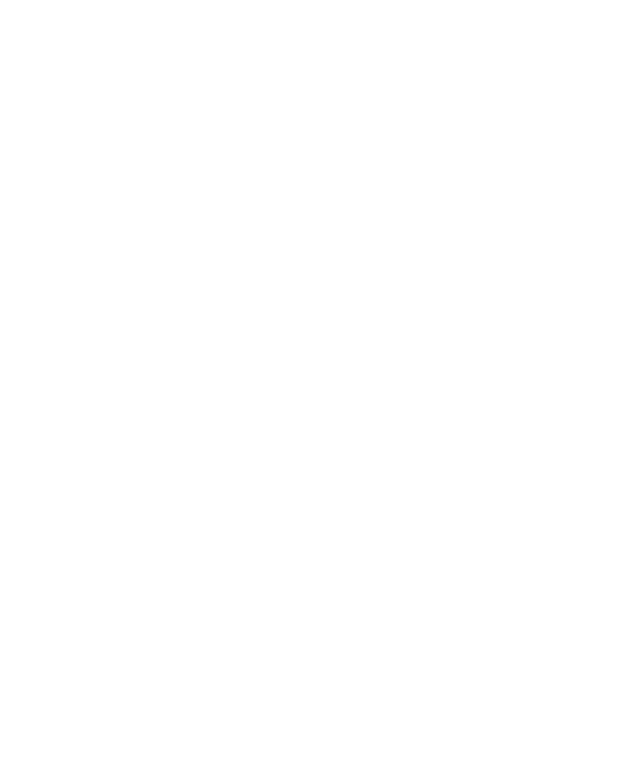
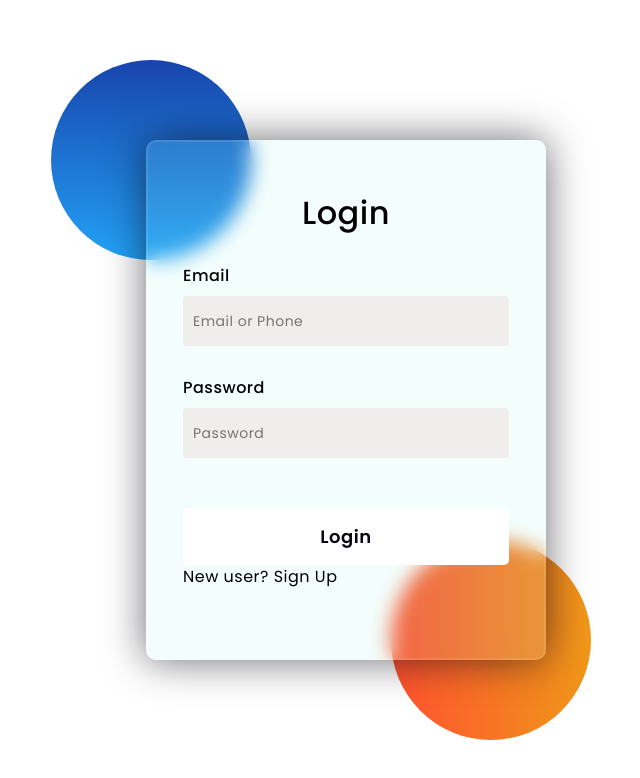
Before and after one commit to gharsh24/ThreeR, a React (Vite) app: page /signin in a window 1280 px wide. Before the commit this address had no page. Shown: the top 778 px of the page, without its empty margins (294-934 px from the left). Built offline with nearby package versions, Linux system fonts and the light colour scheme.

Commit message:
add authentication

```diff
--- a/package.json
+++ b/package.json
@@ -13,6 +13,7 @@
     "@fortawesome/fontawesome-free": "^6.5.1",
     "bootstrap": "^5.3.2",
     "chart.js": "^4.4.1",
+    "firebase": "^10.7.1",
     "jquery": "^3.7.1",
     "owl.carousel": "^2.3.4",
     "react": "^18.2.0",
--- a/src/App.jsx
+++ b/src/App.jsx
@@ -1,3 +1,4 @@
+import {useState} from 'react';
 import "bootstrap/dist/css/bootstrap.min.css";
 import MovingBg from "./Components/movingBg";
 import Store from "./Components/Store";
@@ -12,8 +13,13 @@
 import ThreeR from "./Components/ThreeR";
 import Ways from "./Components/Ways";
 import Navbarr from "./Components/Navbar";
+import SignUp from './Components/SignUp';
+import Login from './Components/Login';
+import {auth} from "./firebase-config";
+
 
 function App() {
+  const [isAuth,setAuth]=useState(false);
   return (
     <>
       <Router>
@@ -58,7 +64,7 @@
             path="/"
             element={
               <>
-                <Navbarr />
+                <Navbarr isAuth={isAuth}/>
                 <MovingBg />
                 <ThreeR />
                 <Ways />
@@ -66,11 +72,13 @@
             }
           ></Route>
           <Route path="/user" element={<UserDashboard />}></Route>
+          <Route path="/signin" element={<Login setAuth={setAuth}/>}></Route>
+          <Route path="/signup" element={<SignUp setAuth={setAuth}/>}></Route>
           <Route
             path="/store"
             element={
               <>
-                <Navbarr /> <Store />
+                <Navbarr isAuth={isAuth}/> <Store />
               </>
             }
           ></Route>
@@ -78,7 +86,7 @@
             path="/Feedback"
             element={
               <>
-                <Navbarr />
+                <Navbarr isAuth={isAuth}/>
                 <FeedbackForm />
               </>
             }
--- /dev/null
+++ b/src/Components/Login.jsx
@@ -0,0 +1,48 @@
+import {useState} from 'react';
+import {Link,useNavigate} from 'react-router-dom';
+import {auth} from "../firebase-config";
+import {signInWithEmailAndPassword} from 'firebase/auth';
+import "./styles/login.css";
+
+
+function Login({setAuth}){
+    const [email, setEmail] = useState("");
+    const [password, setPassword] = useState("");
+    let navigate=useNavigate();
+
+    const handleSignUp = async (e) => {
+        e.preventDefault();
+        signInWithEmailAndPassword(auth, email, password)
+            .then((userCredential) => {
+                // Signed in
+                const user = userCredential.user;
+                setAuth(true);
+                navigate('/user');
+                // ...
+            })
+            .catch((error) => {
+                const errorCode = error.code;
+                const errorMessage = error.message;
+            });
+      };
+    return <>
+        <div className="background">
+            <div className="shape"></div>
+            <div className="shape"></div>
+        </div>
+    <form style={{color:'black '}}>
+        <h3>Login</h3>
+
+        <label for="username">Email</label>
+        <input type="text" value={email} onChange={(e) => setEmail(e.target.value)} placeholder="Email or Phone" id="username"/>
+
+        <label for="password">Password</label>
+        <input type="password" value={password} onChange={(e) => setPassword(e.target.value)} placeholder="Password" id="password"/>
+
+        <button className='buttonn' onClick={handleSignUp}>Login</button><br/>
+        <p>New user? <Link to="/signup" style={{color:'black', textDecoration:'none'}}>Sign Up</Link></p>
+    </form>
+    </>
+}
+
+export default Login;
--- a/src/Components/Navbar.jsx
+++ b/src/Components/Navbar.jsx
@@ -3,7 +3,7 @@
 import Nav from "react-bootstrap/Nav";
 import Navbar from "react-bootstrap/Navbar";
 
-function Navbarr() {
+function Navbarr({isAuth}) {
   return (
     <>
       <Navbar
@@ -28,9 +28,15 @@
               <Nav.Link as={Link} to="/" className="ms-2">
                 Home
               </Nav.Link>
-              <Nav.Link as={Link} to="/user" className="ms-2">
+              {isAuth?<Nav.Link as={Link} to="/user" className="ms-2">
                 User dashboard
-              </Nav.Link>
+              </Nav.Link>:<Nav.Link as={Link} to="/signin" className="ms-2">
+                User dashboard
+              </Nav.Link>}
+              {/* <Nav.Link as={Link} to="/user" className="ms-2">
+                User dashboard
+              </Nav.Link> */}
+
               <Nav.Link as={Link} to="/store" className="ms-2">
                 Store
               </Nav.Link>
--- /dev/null
+++ b/src/Components/SignUp.jsx
@@ -0,0 +1,49 @@
+import {useState} from 'react';
+import {useNavigate} from 'react-router-dom';
+import {auth} from "../firebase-config";
+import {createUserWithEmailAndPassword} from 'firebase/auth';
+import "./styles/login.css";
+
+
+function SignUp({setAuth}){
+    const [email, setEmail] = useState("");
+    const [password, setPassword] = useState("");
+    let navigate=useNavigate();
+
+    const handleSignUp = async (e) => {
+        e.preventDefault();
+        createUserWithEmailAndPassword(auth, email, password)
+            .then((userCredential) => {
+                // Signed up
+                const user = userCredential.user;
+                setAuth(true);
+                console.log(user);
+                navigate('/user');
+            })
+            .catch((error) => {
+                const errorCode = error.code;
+                const errorMessage = error.message;
+                console.log(errorMessage);
+                // ..
+            });
+      };
+    return <>
+        <div className="background">
+            <div className="shape"></div>
+            <div className="shape"></div>
+        </div>
+    <form style={{color:'black'}}>
+        <h3>Sign Up</h3>
+
+        <label >Email</label>
+        <input type="text" value={email} onChange={(e) => setEmail(e.target.value)} placeholder="Email" id="username"/>
+
+        <label >Password</label>
+        <input type="password" value={password} onChange={(e) => setPassword(e.target.value)} placeholder="Password" id="password"/>
+
+        <button className='buttonn' onClick={handleSignUp}>Sign Up</button>
+    </form>
+    </>
+}
+
+export default SignUp;
--- a/src/Components/UserDashboard.jsx
+++ b/src/Components/UserDashboard.jsx
@@ -6,7 +6,7 @@
 import { SlCalender } from "react-icons/sl";
 import { TiShoppingCart } from "react-icons/ti";
 import { FcFeedback } from "react-icons/fc";
-import "./Styles/style.css"; // Import your custom styles
+import "./styles/style.css"; // Import your custom styles
 import PointsHistoryTable from "./PointsHistory";
 import Card from "react-bootstrap/Card";
 import CardGroup from "react-bootstrap/CardGroup";
@@ -195,9 +195,10 @@
   );
 }
 
-function UserDashboard() {
+function UserDashboard({isAuth}) {
   return (
     <>
+
       <X />
     </>
   );
--- /dev/null
+++ b/src/Components/styles/login.css
@@ -0,0 +1,89 @@
+
+.background{
+    width: 430px;
+    height: 520px;
+    position: absolute;
+    transform: translate(-50%,-50%);
+    left: 50%;
+    top: 50%;
+}
+.background .shape{
+    height: 200px;
+    width: 200px;
+    position: absolute;
+    border-radius: 50%;
+}
+.shape:first-child{
+    background: linear-gradient(
+        #1845ad,
+        #23a2f6
+    );
+    left: -80px;
+    top: -80px;
+}
+.shape:last-child{
+    background: linear-gradient(
+        to right,
+        #ff512f,
+        #f09819
+    );
+    right: -30px;
+    bottom: -80px;
+}
+form{
+    height: 520px;
+    width: 400px;
+    background-color: rgba(160, 244, 232, 0.13);
+    position: absolute;
+    transform: translate(-50%,-50%);
+    top: 50%;
+    left: 50%;
+    border-radius: 10px;
+    backdrop-filter: blur(10px);
+    border: 2px solid rgba(255,255,255,0.1);
+    box-shadow: 0 0 40px rgba(8,7,16,0.6);
+    padding: 50px 35px;
+}
+form *{
+    font-family: 'Poppins',sans-serif;
+    /* color: #ffffff; */
+    letter-spacing: 0.5px;
+    outline: none;
+    border: none;
+}
+form h3{
+    font-size: 32px;
+    font-weight: 500;
+    line-height: 42px;
+    text-align: center;
+}
+
+label{
+    display: block;
+    margin-top: 30px;
+    font-size: 16px;
+    font-weight: 500;
+}
+input{
+    display: block;
+    height: 50px;
+    width: 100%;
+    background-color: rgba(202, 28, 28, 0.07);
+    border-radius: 3px;
+    padding: 0 10px;
+    margin-top: 8px;
+    font-size: 14px;
+    font-weight: 300;
+}
+
+.buttonn{
+    margin-top: 50px;
+    width: 100%;
+    background-color: #ffffff;
+    color: #080710;
+    padding: 15px 0;
+    font-size: 18px;
+    font-weight: 600;
+    border-radius: 5px;
+    cursor: pointer;
+}
--- /dev/null
+++ b/src/firebase-config.js
@@ -0,0 +1,33 @@
+import { initializeApp } from "firebase/app";
+import {
+        getFirestore,
+        collection,
+        getDocs,getDoc,
+        addDoc, deleteDoc, updateDoc,
+        doc,
+        onSnapshot,
+        where,
+        query,
+        orderBy,serverTimestamp
+} from "firebase/firestore";
+import {
+    getAuth,GoogleAuthProvider,
+    onAuthStateChanged
+} from "firebase/auth";
+
+
+
+const firebaseConfig = {
+    apiKey: "AIzaSyB7TC_olNeoSBLwWIC45BZhLG09sdQrsJg",
+    authDomain: "fir-project-43abe.firebaseapp.com",
+    projectId: "fir-project-43abe",
+    storageBucket: "fir-project-43abe.appspot.com",
+    messagingSenderId: "865166771133",
+    appId: "1:865166771133:web:5367340e19ad3c7c1dc8d4"
+  };
+
+const app=initializeApp(firebaseConfig);
+
+export const db=getFirestore();
+export const auth=getAuth(app);
+export const provider=new GoogleAuthProvider()
```
Also changed, not shown: src/Components/SideNav.jsx (deleted, +0 -28 lines), src/Components/styles/dashboard.css (deleted, +0 -27 lines), 2 other files (tests, documents, lock files or other folders).
